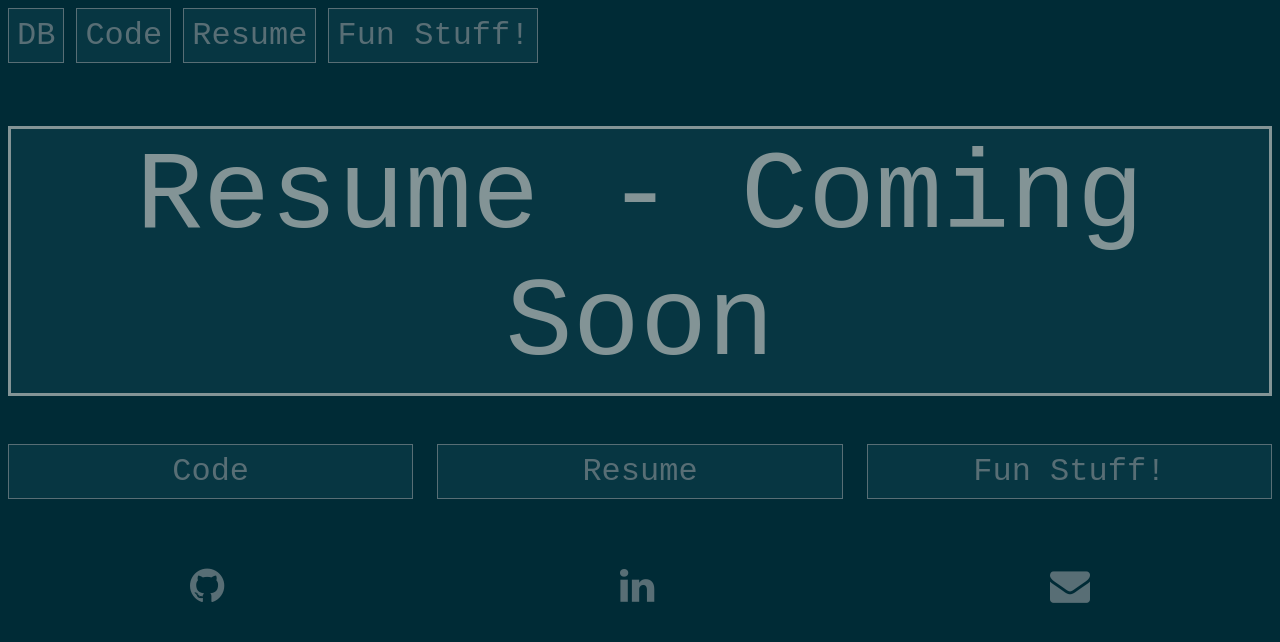
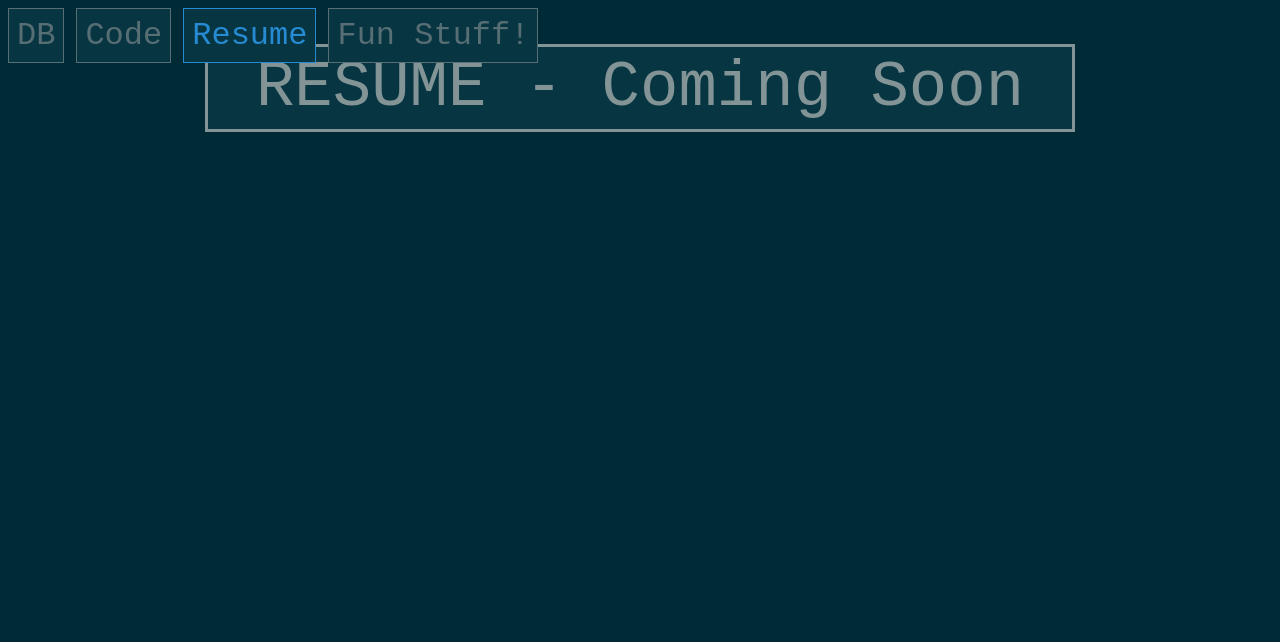
Before and after one commit to LetThereBeDwight/angular-spa, an Angular app: page /resume in a window 1280 px wide. Shown: the top 642 px of the page. Built offline with nearby package versions, Linux system fonts and the light colour scheme.

Commit message:
starting animations, cleaned up top bar and favicon

```diff
--- /dev/null
+++ b/src/app/animations.ts
@@ -0,0 +1,29 @@
+import {
+    animate,
+    query,
+    state,
+    style,
+    transition,
+    trigger,
+  } from '@angular/animations';
+
+export const fadeAnimation =
+trigger('fadeAnimation', [
+    transition('* => *', [
+        query(
+            ':enter',
+            [style({ opacity: 0 })],
+            { optional: true }),
+        query(
+            ':leave',
+            // here we apply a style and use the animate function to apply the style over 0.3 seconds
+            [style({ opacity: 1 }), animate('0.3s', style({ opacity: 0 }))],
+            { optional: true },
+        ),
+        query(
+            ':enter',
+            [style({ opacity: 0 }), animate('0.3s', style({ opacity: 1 }))],
+            { optional: true },
+        )
+    ])
+]);
--- a/src/app/app.component.ts
+++ b/src/app/app.component.ts
@@ -1,85 +1,68 @@
-import { Component } from '@angular/core';
-import {
-  transition,
-  trigger,
-  query,
-  style,
-  animate,
-  group,
-  animateChild
-} from '@angular/animations';
+import { Component, AfterContentInit } from '@angular/core';
+import { fadeAnimation } from './animations';
 
 @Component({
   selector: 'app-root',
-  template: '<div [@animRoutes]="getPage(appOutlet)"><router-outlet #appOutlet="outlet"></router-outlet></div>',
+  templateUrl: './templates/app.component.html',
   styleUrls: ['./app.component.scss'],
-  animations: [
-    trigger('animRoutes', [
-      transition('* <=> *', [
-        group([
-          query(
-            ':enter',
-            [
-              style({
-                opacity: 0,
-                transform: 'translateY(9rem) rotate(-10deg)'
-              }),
-              animate(
-                '0.35s cubic-bezier(0, 1.8, 1, 1.8)',
-                style({ opacity: 1, transform: 'translateY(0) rotate(0)' })
-              ),
-              animateChild()
-            ],
-            { optional: true }
-          ),
-          query(
-            ':leave',
-            [animate('0.35s', style({ opacity: 0 })), animateChild()],
-            { optional: true }
-          )
-        ])
-      ])
-    ])
-  ]
 })
 export class AppComponent {
     title = 'angular-spa';
+}
 
-    getPage(outlet) {
-      return outlet.activatedRouteData.page || 'one';
+@Component({
+  selector: 'app-topnav',
+  templateUrl: './templates/topnav.component.html',
+  animations: [fadeAnimation],
+})
+export class TopNavComponent {
+  static active = 'home';
+  static activeTextColor = '#268bd2';
+  static activeBorderStyle = '0.1rem solid '.concat(TopNavComponent.activeTextColor);
+
+  static setActive(title: any): any {
+    TopNavComponent.active = title;
+    const activeLink = document.getElementById(title);
+    if (activeLink) {
+      activeLink.style.color = TopNavComponent.activeTextColor;
+      activeLink.style.border = TopNavComponent.activeBorderStyle;
     }
+  }
 }
 
 @Component({
   templateUrl: './templates/home.component.html',
 })
 export class HomeComponent {
-    title = 'Home';
+    title = 'home';
 }
 
-@Component({
-  selector: 'app-toolbar',
-  templateUrl: './templates/toolbar.component.html',
-})
-export class ToolBarComponent {}
+@Component({})
+abstract class BaseComponent implements AfterContentInit {
+    abstract title;
 
-@Component({
-  templateUrl: './templates/resume.component.html',
-})
-export class ResumeComponent {
-    title = 'Resume';
+    ngAfterContentInit() {
+      TopNavComponent.setActive(this.title);
+    }
 }
 
 @Component({
   templateUrl: './templates/resume.component.html',
 })
-export class CodeComponent {
-    title = 'Code';
+export class ResumeComponent extends BaseComponent {
+    title = 'resume';
 }
 
 @Component({
   templateUrl: './templates/resume.component.html',
 })
-export class FunComponent {
-    title = 'Fun';
+export class CodeComponent extends BaseComponent {
+    title = 'code';
 }
+
+@Component({
+  templateUrl: './templates/resume.component.html',
+})
+export class FunComponent extends BaseComponent {
+    title = 'fun_stuff';
+}
--- a/src/app/app.module.ts
+++ b/src/app/app.module.ts
@@ -10,7 +10,7 @@ import { AppComponent,
          FunComponent,
          HomeComponent,
          ResumeComponent,
-         ToolBarComponent,
+         TopNavComponent,
 } from './app.component';
 
 @NgModule({
@@ -20,7 +20,7 @@ import { AppComponent,
     FunComponent,
     HomeComponent,
     ResumeComponent,
-    ToolBarComponent,
+    TopNavComponent,
   ],
   imports: [
     AppRoutingModule,
--- /dev/null
+++ b/src/app/templates/app.component.html
@@ -0,0 +1 @@
+<router-outlet></router-outlet>
--- a/src/app/templates/home.component.html
+++ b/src/app/templates/home.component.html
@@ -1,6 +1,6 @@
 <div class="container center vertically-center">
   <div class="main">
-    <a routerLink="/home"><h1 class="logo title">Dwight Bell</h1></a>
+    <a routerLink="/home"><h1 class="logo home_title">Dwight Bell</h1></a>
 
     <div class="pages">
       <a routerLink="/code" class="button">Code</a>
--- a/src/app/templates/resume.component.html
+++ b/src/app/templates/resume.component.html
@@ -1,19 +1,5 @@
-<app-toolbar></app-toolbar>
+<app-topnav></app-topnav>
 
-<div class="container center vertically-center">
-  <div class="main">
-    <a routerLink="/home">
-      <h1 class="logo title">{{title}} - Coming Soon</h1>
-    </a>
-    <div class="pages">
-        <a routerLink="/code" class="button">Code</a>
-        <a routerLink="/resume" class="button">Resume</a>
-        <a routerLink="/other" class="button">Fun Stuff!</a>
-    </div>
-    <div class="social">
-        <a class="button github" href="https://github.com/LetThereBeDwight"><i class="fa fa-github"></i></a>
-        <a class="button linkedin" href="https://www.linkedin.com/in/dwightbell/"><i class="fa fa-linkedin"></i></a>
-        <a class="button email" href="mailto:dwight.bell1+angularspa@gmail.com"><i class="fa fa-envelope"></i></a>
-    </div>
-  </div>
+<div class="container center top-fifth">
+  <h1 class="logo page_title">{{title.toUpperCase()}} - Coming Soon</h1>
 </div>
--- a/src/app/templates/toolbar.component.html
+++ /dev/null
@@ -1,8 +0,0 @@
-<div>
-  <div class="topnav">
-    <a routerLink="/home" class="button">DB</a>
-    <a routerLink="/code" class="button">Code</a>
-    <a routerLink="/resume" class="button">Resume</a>
-    <a routerLink="/other" class="button">Fun Stuff!</a>
-  </div>
-</div>
--- /dev/null
+++ b/src/app/templates/topnav.component.html
@@ -0,0 +1,10 @@
+<div>
+  <nav>
+    <div class="topnav">
+      <a routerLink="/home" class="button" id="DB">DB</a>
+      <a routerLink="/code" class="button" id="code">Code</a>
+      <a routerLink="/resume" class="button" id="resume">Resume</a>
+      <a routerLink="/other" class="button" id="fun_stuff">Fun Stuff!</a>
+    </div>
+  </nav>
+</div>
--- a/src/styles.scss
+++ b/src/styles.scss
@@ -37,6 +37,9 @@ html {
 }.container.vertically-center {
     height: 90vh;
     align-items: center;
+}.container.top-fifth {
+    height: 20vh;
+    align-items: center;
 }
 
 .logo {
@@ -48,21 +51,16 @@ html {
     font-weight: lighter;
     transition: all 0.7s ease;
     margin: 0;
-}.logo:hover {
-    color: $color-base2;
-    border-color: $color-base2;
-}.logo.title {
+}.logo.home_title {
     margin-bottom: 3rem;
     padding: 0.3rem 3rem;
     font-size: 7rem;
-}.logo.top {
-    font-size: 3rem;
-    padding: 0.2rem 0.5rem;
-    border: 0.1rem solid $color-base0;
-    margin-right: 1.5rem;
-}.logo.top:hover {
-    color: $color-base2;
-    border-color: $color-base2;
+}.logo.home_title:hover {
+    color: $color-base3;
+    border-color: $color-base3;
+}.logo.page_title {
+    padding: 0.3rem 3rem;
+    font-size: 4rem;
 }
 
 .topnav {
@@ -78,7 +76,7 @@ html {
     font-size: 2rem;
     flex-grow: 1;
     flex-basis: 20%;
-    transition: all 0.5s ease;
+    transition: all 0.3s ease;
     padding: 0.5rem 0.5rem;
     margin-right: 0.75rem;
     text-decoration: none;
```
Also changed, not shown: 1 other file (tests, documents, lock files or other folders). Lines whose indentation alone changed are shown as unchanged.
